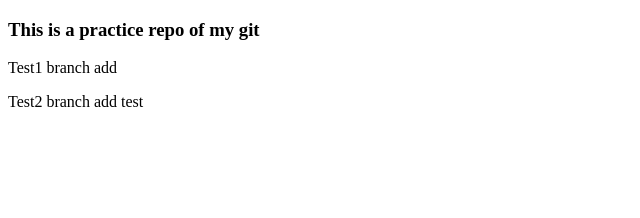
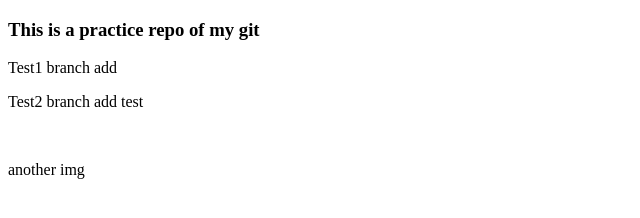
Before and after one commit to mdhasan76/shopping-react-project, a plain HTML site: page index.html in a window 1280 px wide. Shown: the full height of the page, 0-640 px from the left. Drawn offline with Linux system fonts and the light colour scheme.

Commit message:
another check

```diff
--- a/index.html
+++ b/index.html
@@ -12,5 +12,6 @@
     <p>Test1 branch add </p>
     <p>Test2 branch add test</p>
     <img>
+    <p>another img</p>
 </body>
 </html>
```
